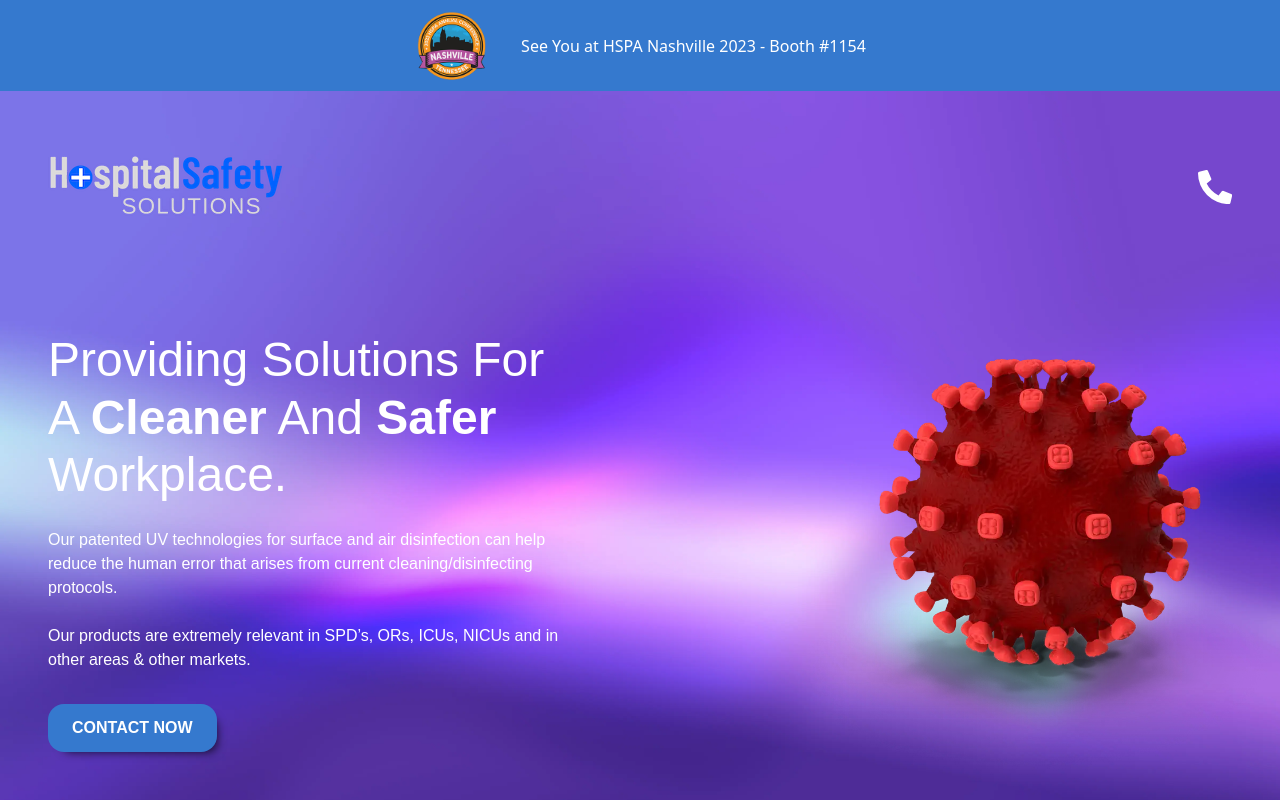
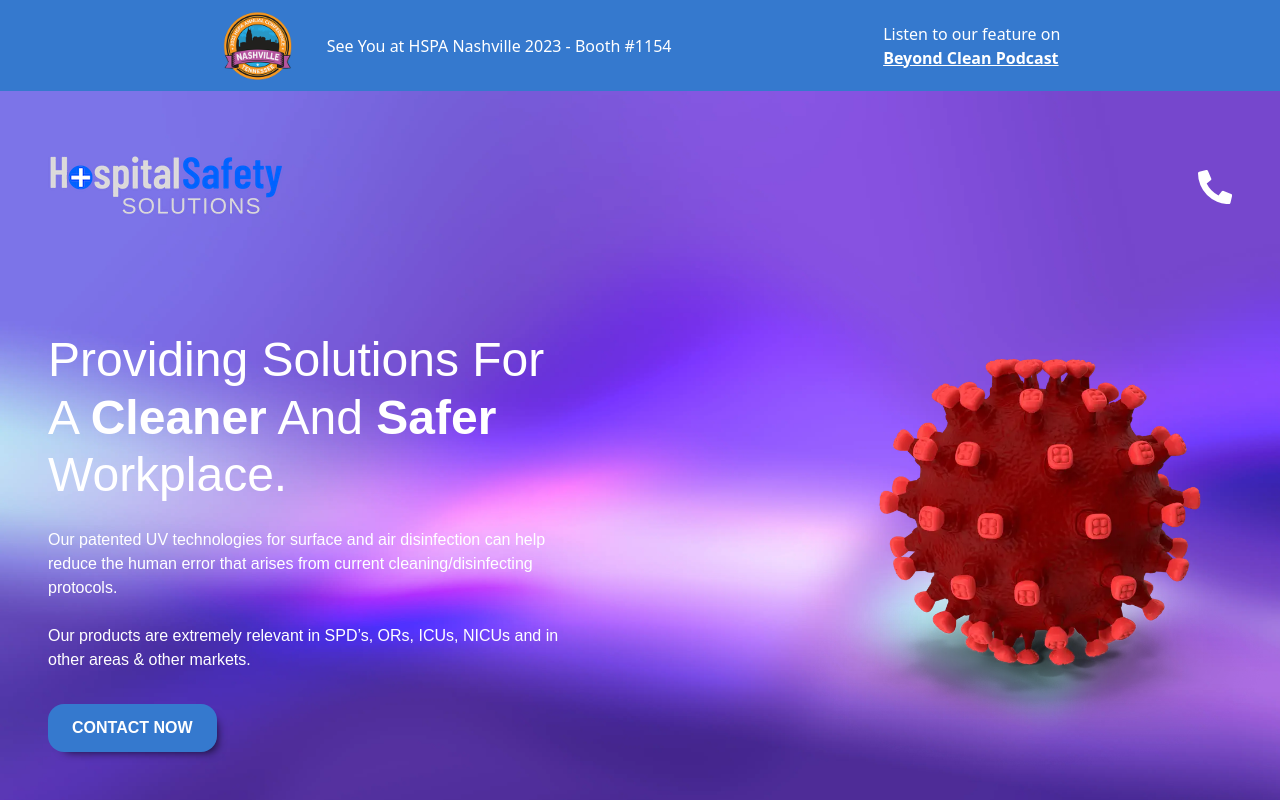
Before and after one commit to ZacRogersWorks/hss, a Next.js app: page / in a window 1280 px wide. Shown: the top 800 px of the page. Built offline with nearby package versions, Linux system fonts and the light colour scheme; a web font is replaced by a local one.

Commit message:
Added podcast link to banner

```diff
--- a/pages/index.js
+++ b/pages/index.js
@@ -53,8 +53,14 @@ export default function Home() {
         <link rel="manifest" href="/site.webmanifest" />
       </Head>
       <div className={styles.banner}>
+        <div className={styles.bannerItem}>
         <img src="/images/HSPA.png" alt="HSPA 2023" />
         <p>See You at HSPA Nashville 2023 - Booth #1154</p>
+        </div>
+        <div className={styles.podcast}>
+          <p>Listen to our feature on</p>
+          <a className={styles.podcastLink}href="https://traffic.libsyn.com/beyondclean/BC_HSS_VS1.mp3" target="_blank">Beyond Clean Podcast</a>
+        </div>
       </div>
       <main className={styles.main}>
         <section className={styles.hero}>
--- a/styles/Home.module.css
+++ b/styles/Home.module.css
@@ -11,7 +11,7 @@
   font-size: 1rem;
   display: flex;
   align-items: center;
-  justify-content: center;
+  justify-content: space-evenly;
 }
 
 .banner img {
@@ -21,6 +21,16 @@
 
 .banner p {
   margin: 0;
+}
+
+.bannerItem{
+  display: flex;
+  align-items: center;
+}
+
+.podcastLink {
+  font-weight: bold;
+  color: white;
 }
 
 .sectionContainer {
```
